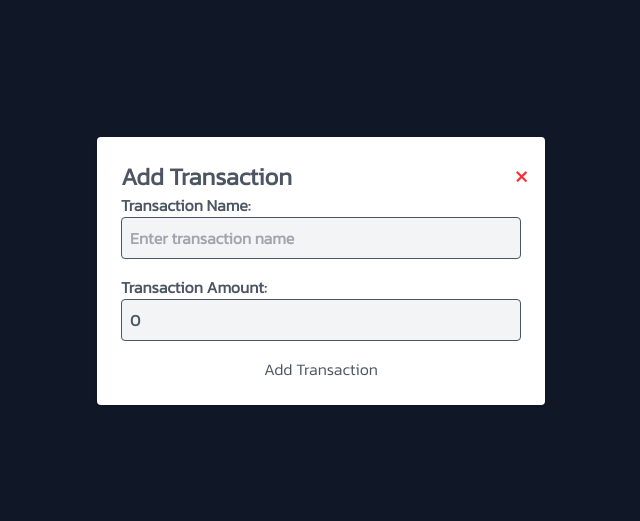
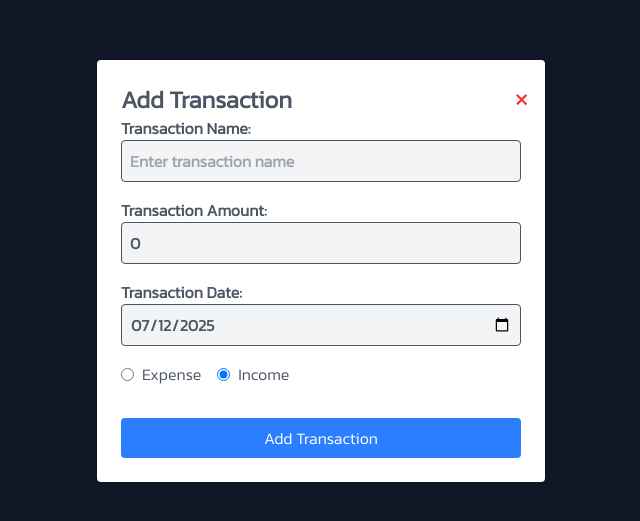
Before and after one commit to Bernard-Calma/spentrace, a Next.js app: page /demo/add-transaction in a window 1280 px wide. Shown: the part 129-650 px from the top of the page, without its empty margins (319-959 px from the left). Built offline with nearby package versions, Linux system fonts and the light colour scheme.

Commit message:
feat(AddTranasction): LocalStorage
Insert new transaction to localstorage

```diff
--- a/app/demo/add-transaction/page.tsx
+++ b/app/demo/add-transaction/page.tsx
@@ -1,6 +1,7 @@
 "use client";
 
 import { LabelInput } from "@/common";
+import { format, parseISO } from "date-fns";
 import { useState } from "react";
 
 interface Transaction {
@@ -34,6 +35,15 @@ const AddTransactionPage = () => {
       });
       return;
     }
+    // Format Date
+    if (name === "date") {
+      const dateValue = new Date(value);
+      setNewTransaction((prev) => ({
+        ...prev,
+        date: parseISO(value),
+      }));
+      return;
+    }
     setNewTransaction((prev) => ({
       ...prev,
       [name]: value,
@@ -49,9 +59,18 @@ const AddTransactionPage = () => {
       return;
     }
     // Add transaction logic here
-    console.log("New Transaction Added:", newTransaction);
+    const transactionId = crypto.randomUUID(); // Generate a unique ID for the transaction
+    const budget = JSON.parse(localStorage.getItem("budget") || "{}");
+    const updatedTransactions = [
+      ...(budget.transactions || []),
+      { ...newTransaction, id: transactionId },
+    ];
+    localStorage.setItem(
+      "budget",
+      JSON.stringify({ ...budget, transactions: updatedTransactions })
+    );
     // Redirect or show success message
-    // window.location.href = "/demo";
+    window.location.href = "/demo";
   };
   return (
     <div className="overlay w-full flex flex-col items-center justify-center p-12 bg-gray-900">
@@ -84,7 +103,57 @@ const AddTransactionPage = () => {
             placeholder="0"
             required
           />
-          <button type="submit">Add Transaction</button>
+          <LabelInput
+            type="date"
+            htmlFor="date"
+            text="Transaction Date:"
+            name="date"
+            value={format(newTransaction.date, "yyyy-MM-dd")} // Format date for input
+            onChange={(e) =>
+              handleChange(e as React.ChangeEvent<HTMLInputElement>)
+            }
+            placeholder="Select date"
+            required
+          />
+          {/* Radio to set if tranasction is expense or income */}
+          <div className="radio-group transaction-type flex gap-4">
+            <label className="flex items-center gap-2">
+              <input
+                type="radio"
+                name="type"
+                value="expense"
+                checked={newTransaction.type === "expense"}
+                onChange={() =>
+                  setNewTransaction((prev) => ({
+                    ...prev,
+                    type: "expense",
+                  }))
+                }
+              />
+              Expense
+            </label>
+            <label className="flex items-center gap-2">
+              <input
+                type="radio"
+                name="type"
+                value="income"
+                checked={newTransaction.type === "income"}
+                onChange={() =>
+                  setNewTransaction((prev) => ({
+                    ...prev,
+                    type: "income",
+                  }))
+                }
+              />
+              Income
+            </label>
+          </div>
+          <button
+            type="submit"
+            className="btn-primary mt-4 bg-blue-500 text-white p-2 rounded hover:bg-blue-600 transition-colors"
+          >
+            Add Transaction
+          </button>
         </form>
       </div>
     </div>
```
